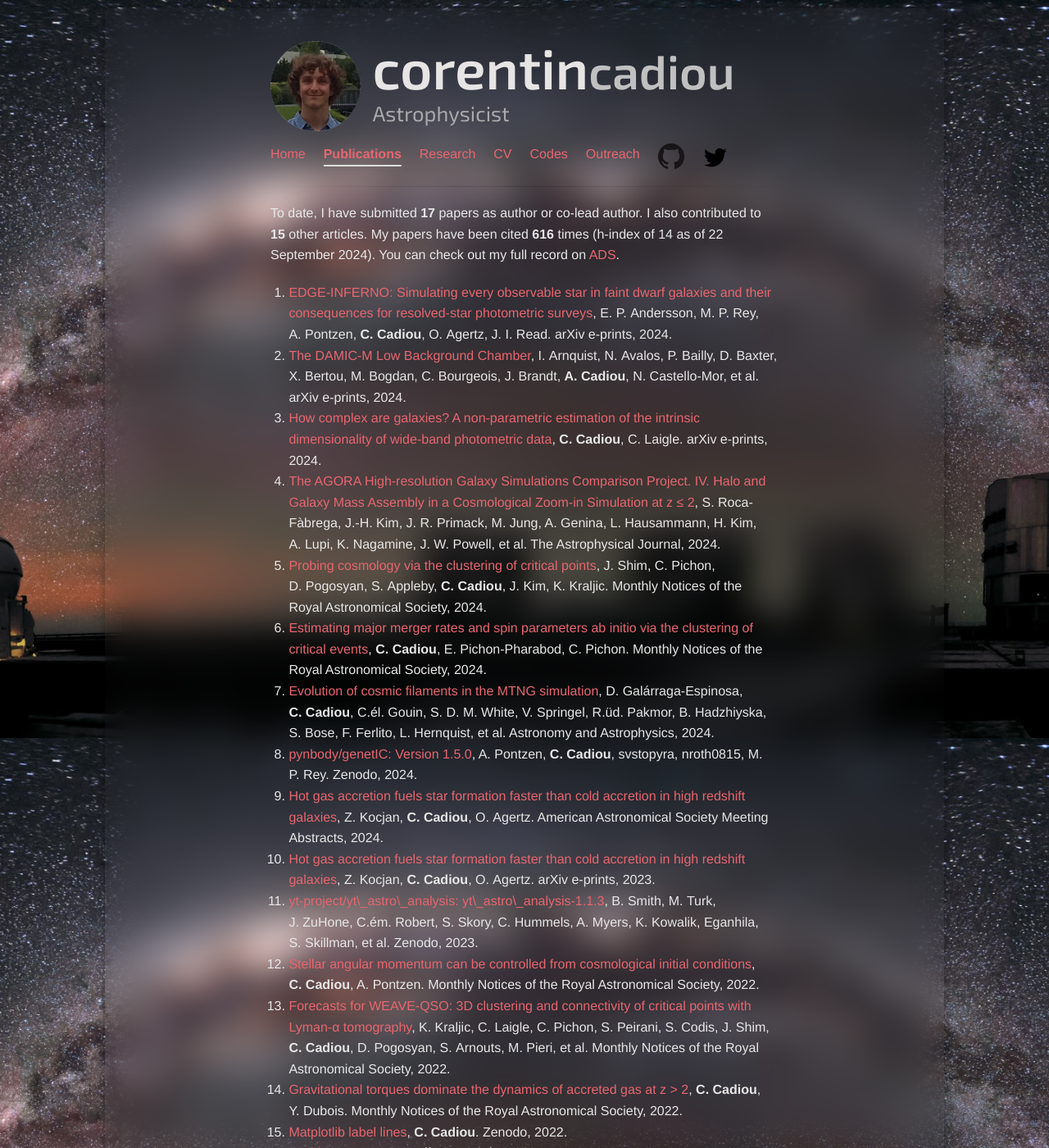
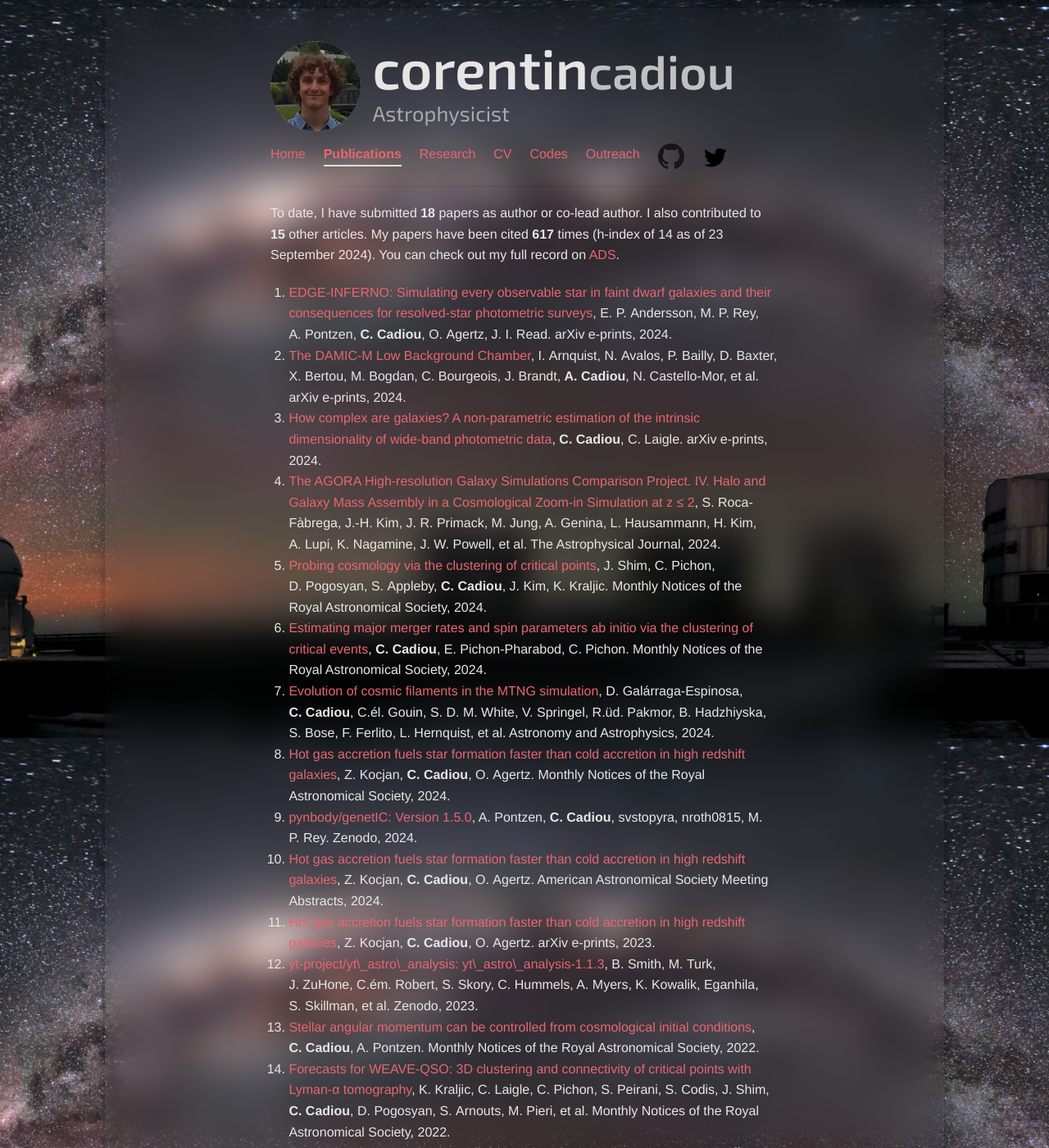
Before and after one commit to cphyc/cphyc.github.io, a Jekyll site: the page built from publications/index.html, in a window 1280 px wide and 1400 px high. Shown: the whole window at 82% size. Built offline with Jekyll 4.4.1, drawn with Linux system fonts in a browser that asks for light colours; nearby versions of some CDN libraries.

Commit message:
chore: autopublish 2024-09-23T00:01:26Z

```diff
--- a/publications/index.html
+++ b/publications/index.html
@@ -6,9 +6,9 @@ description: My Publications
 ---
 
 <p>
-  To date, I have submitted <b>17</b> papers as author or co-lead author.
+  To date, I have submitted <b>18</b> papers as author or co-lead author.
   I also contributed to <b>15</b> other articles.
-  My papers have been cited <b>616</b> times (h-index of 14 as of 22 September 2024).
+  My papers have been cited <b>617</b> times (h-index of 14 as of 23 September 2024).
   You can check out my full record on <a href="https://ui.adsabs.harvard.edu/search/q=((author%3A%22Cadiou%2C%20C%22))%20-bibstem%3A%22zndo%22%20collection%3Aastronomy&sort=date%20desc%2C%20bibcode%20desc&p_=0" target="_blank">ADS</a>.
 </p>
 <ol>
@@ -206,6 +206,21 @@ description: My Publications
       et al.
 
     Astronomy and Astrophysics, 2024.
+  </li>
+
+  <li>
+    <a href="https://arxiv.org/abs/">Hot gas accretion fuels star formation faster than cold accretion in high redshift galaxies</a>,
+
+
+      Z.&nbsp;Kocjan,
+
+    <b>
+      C.&nbsp;Cadiou</b>,
+
+
+      O.&nbsp;Agertz.
+
+    Monthly Notices of the Royal Astronomical Society, 2024.
   </li>
 
   <li>
```
